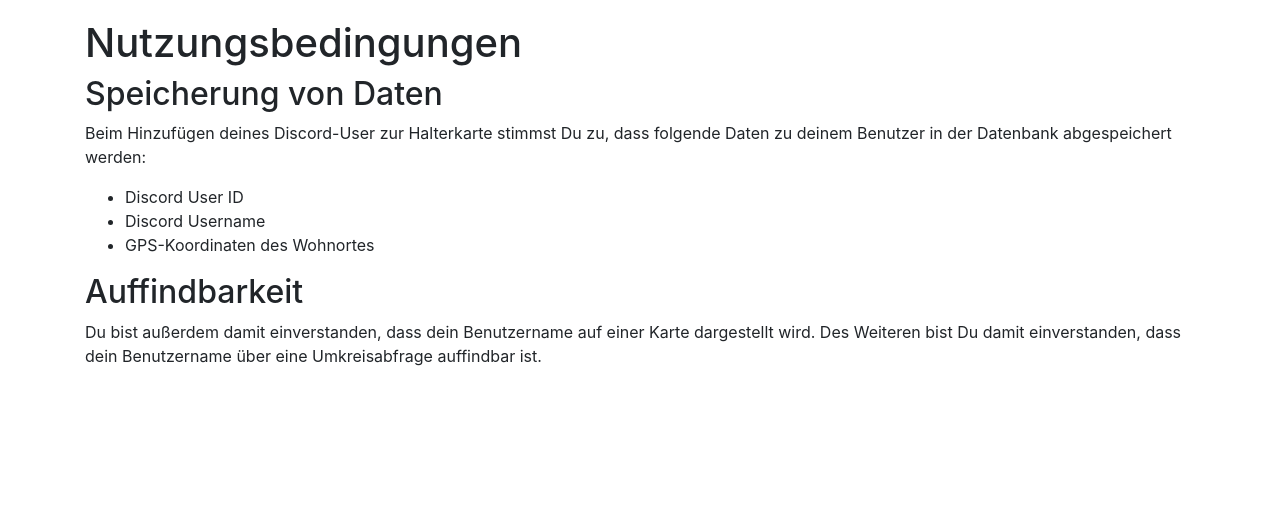
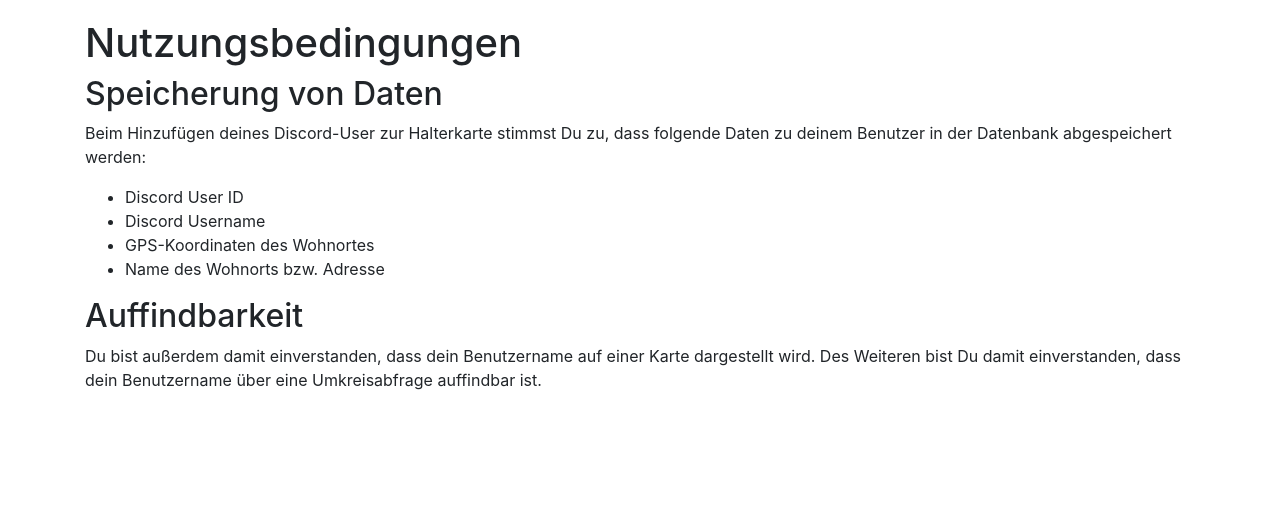
Before and after one commit to Cictani/ameisen_an_die_macht, a Django app: page /nutzungsbedingungen in a window 1280 px wide. Shown: the part 56-577 px from the top of the page. Run offline with Django 3.2, Linux system fonts and the light colour scheme; some libraries are stand-ins or nearby versions.

Commit message:
added address

```diff
--- a/src/templates/nutzungsbedingungen.html
+++ b/src/templates/nutzungsbedingungen.html
@@ -13,6 +13,9 @@
     <li>
         GPS-Koordinaten des Wohnortes
     </li>
+    <li>
+        Name des Wohnorts bzw. Adresse
+    </li>
 </ul>
 <h2>Auffindbarkeit</h2>
 <p>Du bist außerdem damit einverstanden, dass dein Benutzername auf einer Karte dargestellt wird. Des Weiteren bist Du damit einverstanden, dass dein Benutzername über eine Umkreisabfrage auffindbar ist.</p>
```
